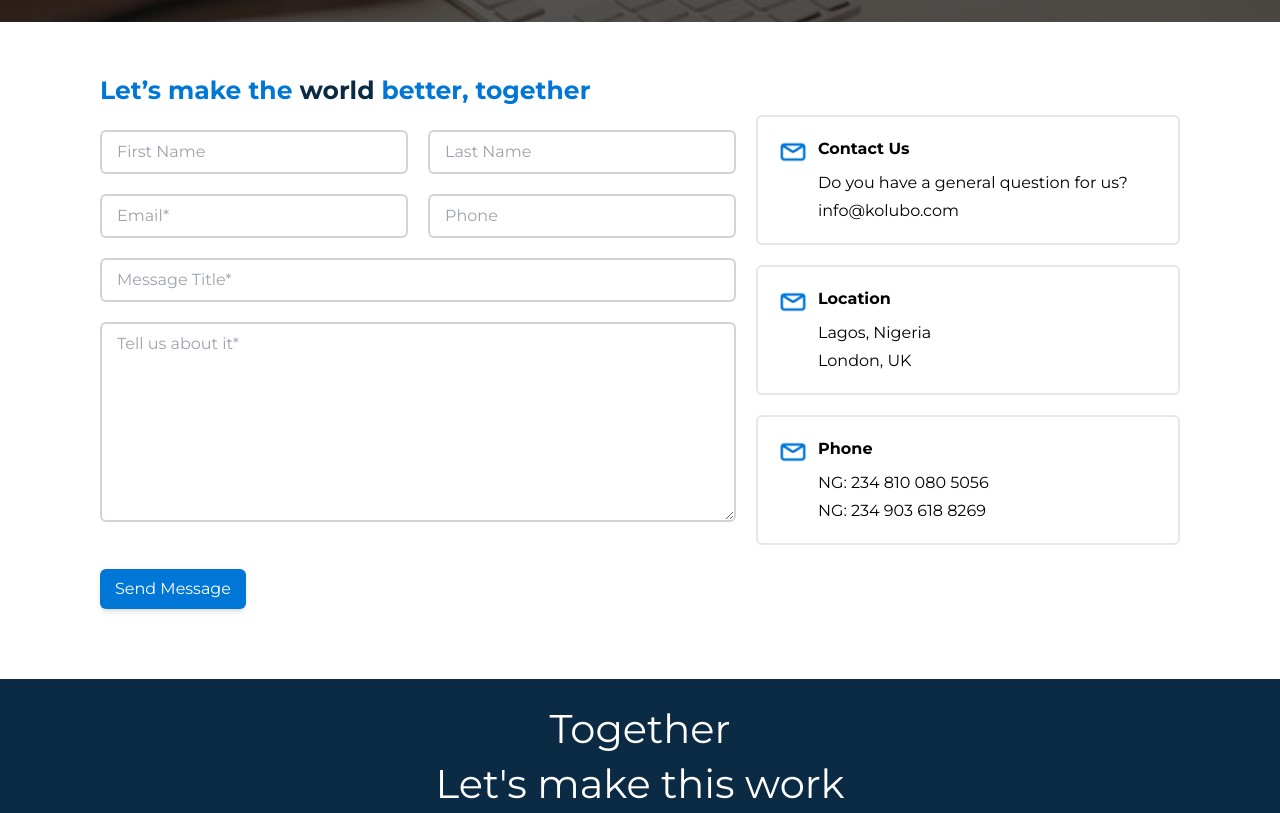
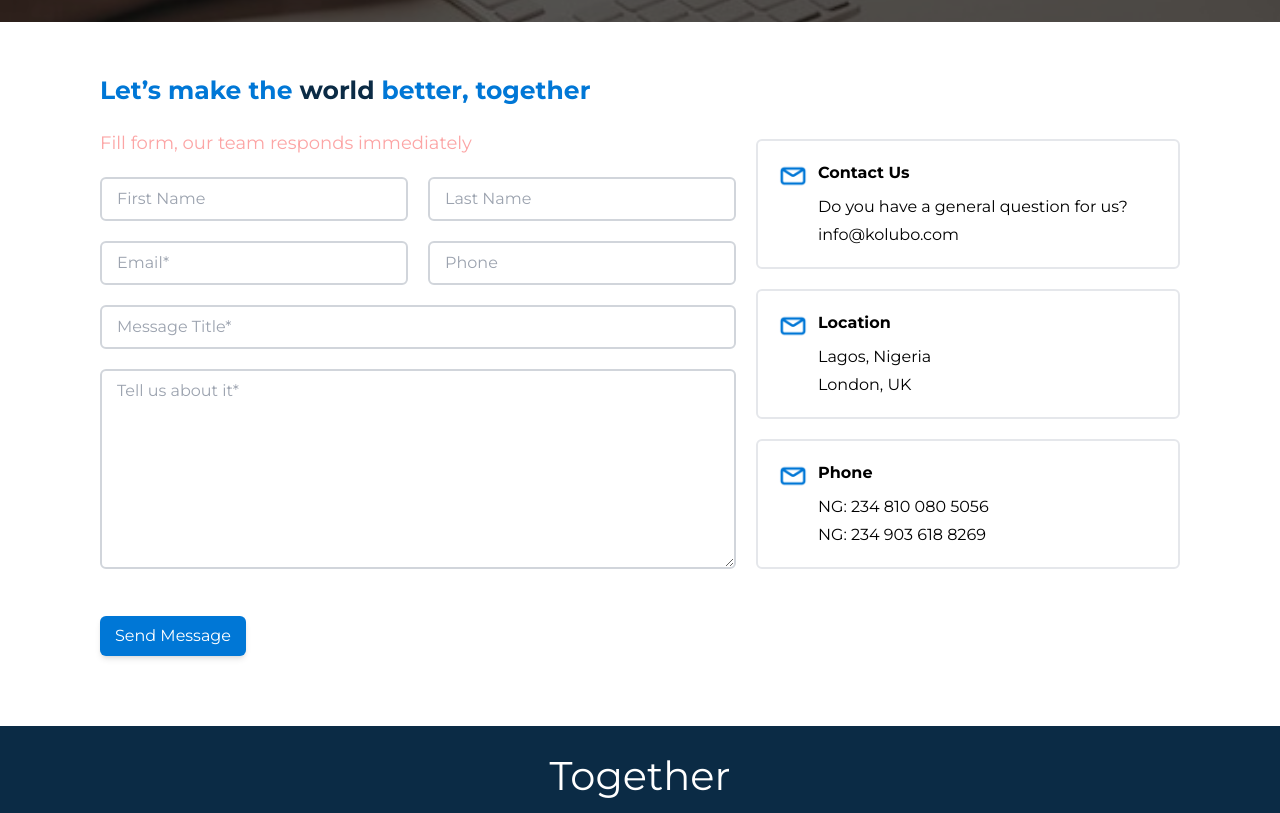
Before and after one commit to olakved/Auth-App, a React (Vite) app: page /contact in a window 1280 px wide. Shown: the part 378-1191 px from the top of the page. Built offline with nearby package versions, Linux system fonts and the light colour scheme; no server answers; data requests are answered from the project's data file.

Commit message:
feat:email js integration

```diff
--- a/package.json
+++ b/package.json
@@ -11,6 +11,7 @@
     "start": "concurrently \"json-server --watch db.json --port 3001\" \"vite\""
   },
   "dependencies": {
+    "@emailjs/browser": "^3.11.0",
     "@tanstack/react-query": "^4.29.5",
     "@tanstack/react-query-devtools": "^4.29.6",
     "apexcharts": "^3.40.0",
--- a/src/pages/contactUs/index.jsx
+++ b/src/pages/contactUs/index.jsx
@@ -1,8 +1,63 @@
-import React from "react";
+import React, { useState } from "react";
 import contactBanner from "../../assets/contactBanner.jpg";
 import email from "../../assets/email.png";
+import emailjs from "@emailjs/browser";
+import { useForm } from "react-hook-form";
+import { toast } from "react-toastify";
+import { toastObject } from "../../utils/helper";
 
 function ContactPage() {
+  const [loading, setLoading] = useState(false);
+
+  const {
+    register,
+    handleSubmit,
+    reset,
+    watch,
+    formState: { errors },
+  } = useForm({
+    contactEmail: "",
+    contactFirstName: "",
+    contactLastName: "",
+    contactPhone: "",
+    contactTitle: "",
+    contactMessage: "",
+  });
+
+  const submitForm = async (valueInput) => {
+    setLoading(true);
+    if (
+      valueInput.contactEmail === "" ||
+      valueInput.contactPhone === "" ||
+      valueInput.contactFirstName === "" ||
+      valueInput.contactLastName === "" ||
+      valueInput.contactTitle === "" ||
+      valueInput.contactMessage === ""
+    ) {
+      toast.error("The input field must be filled", toastObject());
+
+      return;
+    }
+    emailjs
+      .send(
+        "service_xmuus3f",
+        "template_3955dtk",
+        valueInput,
+        "jO5YY-dqaytIyuHBe"
+      )
+      .then(
+        (result) => {
+          toast.success("Thank you for reaching out to us.", toastObject());
+        },
+        (error) => {
+          toast.success("error, please try again.", toastObject());
+        }
+      );
+
+    reset();
+    setLoading(false);
+  };
+
   return (
     <div>
       <div className="w-full h-[400px] overflow-hidden relative">
@@ -22,16 +77,21 @@ function ContactPage() {
             Let’s make the <span className="text-darky-col">world</span> better,
             together
           </p>
-          <form className="">
+          <p className="text-red-300 text-[18px] mb-[20px]">
+            Fill form, our team responds immediately
+          </p>
+          <form className="" onSubmit={handleSubmit(submitForm)}>
             <div className="flex sm:flex-col gap-[20px] mb-[20px]">
               <input
                 type="text"
                 placeholder="First Name"
+                {...register("contactFirstName")}
                 className="px-[15px] py-[8px] w-full border-gray-300 border-2 rounded-md outline-none focus:border-light-col"
               />
               <input
                 type="text"
                 placeholder="Last Name"
+                {...register("contactLastName")}
                 className="px-[15px] py-[8px] w-full border-gray-300 border-2 rounded-md outline-none focus:border-light-col"
               />
             </div>
@@ -39,11 +99,13 @@ function ContactPage() {
               <input
                 type="email"
                 placeholder="Email*"
+                {...register("contactEmail")}
                 className="px-[15px] py-[8px] w-full border-gray-300 border-2 rounded-md outline-none focus:border-light-col"
               />
               <input
                 type="text"
                 placeholder="Phone"
+                {...register("contactPhone")}
                 className="px-[15px] py-[8px] w-full border-gray-300 border-2 rounded-md outline-none focus:border-light-col"
               />
             </div>
@@ -51,10 +113,12 @@ function ContactPage() {
               <input
                 type="text"
                 placeholder="Message Title*"
+                {...register("contactTitle")}
                 className="px-[15px] py-[8px] w-full border-gray-300 border-2 rounded-md outline-none focus:border-light-col"
               />
               <textarea
                 placeholder="Tell us about it*"
+                {...register("contactMessage")}
                 rows="4"
                 className="mt-[20px] px-[15px]  py-2  h-[200px] w-full  border-gray-300 border-2 rounded-md outline-none focus:border-light-col"
               />
```
Also changed, not shown: 1 other file (tests, documents, lock files or other folders).
